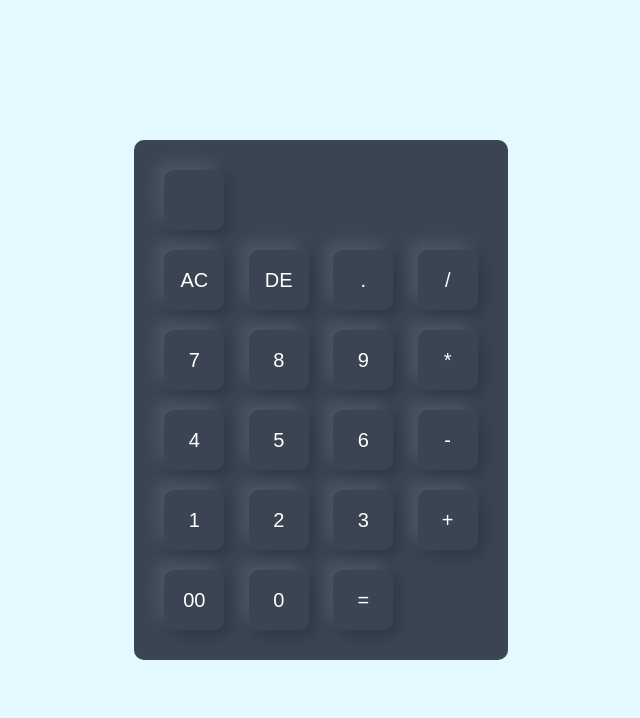
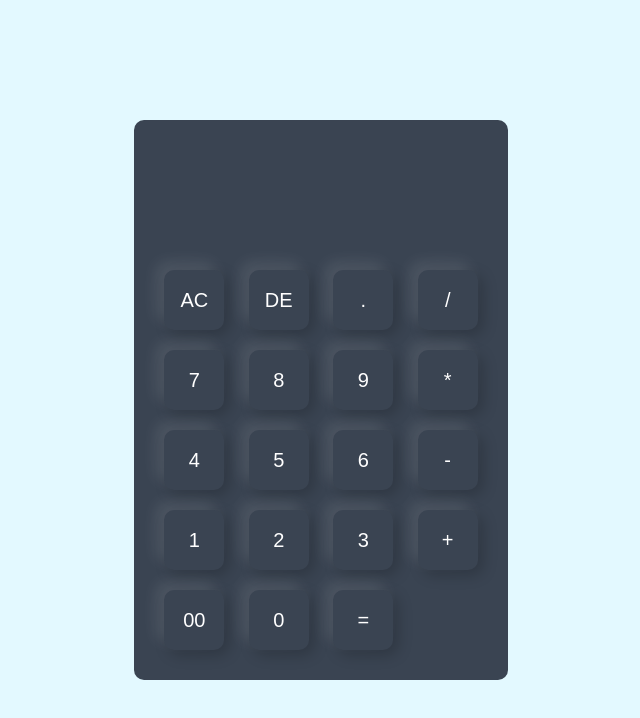
Before and after one commit to 1SaiVaruna/Calculator, a plain HTML site: page index.html in a window 1280 px wide. Shown: the whole page, without its empty margins (319-959 px from the left). Drawn offline with Linux system fonts and the light colour scheme.

Commit message:
Added styling for display of calculator.

```diff
--- a/style.css
+++ b/style.css
@@ -33,3 +33,16 @@
     cursor: pointer;
     margin: 10px;
 }
+
+form .display{
+    display: flex;
+    justify-content: flex-end;
+    margin: 20px 0;
+}
+
+form .display input{
+    text-align: right;
+    flex: 1;
+    font-size: 45px;
+    box-shadow: none;
+}
```
